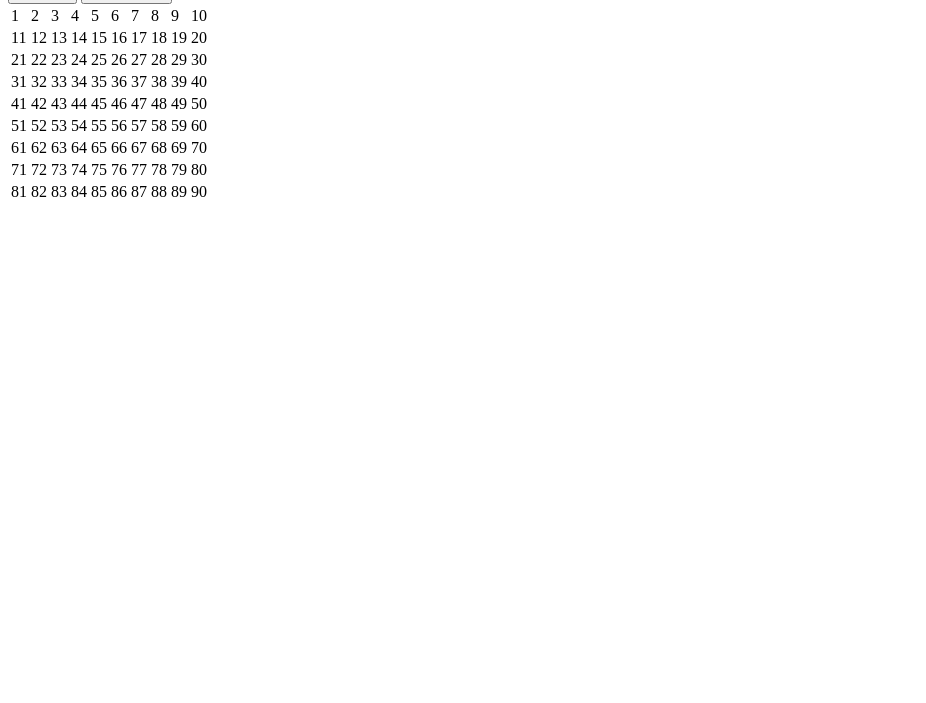
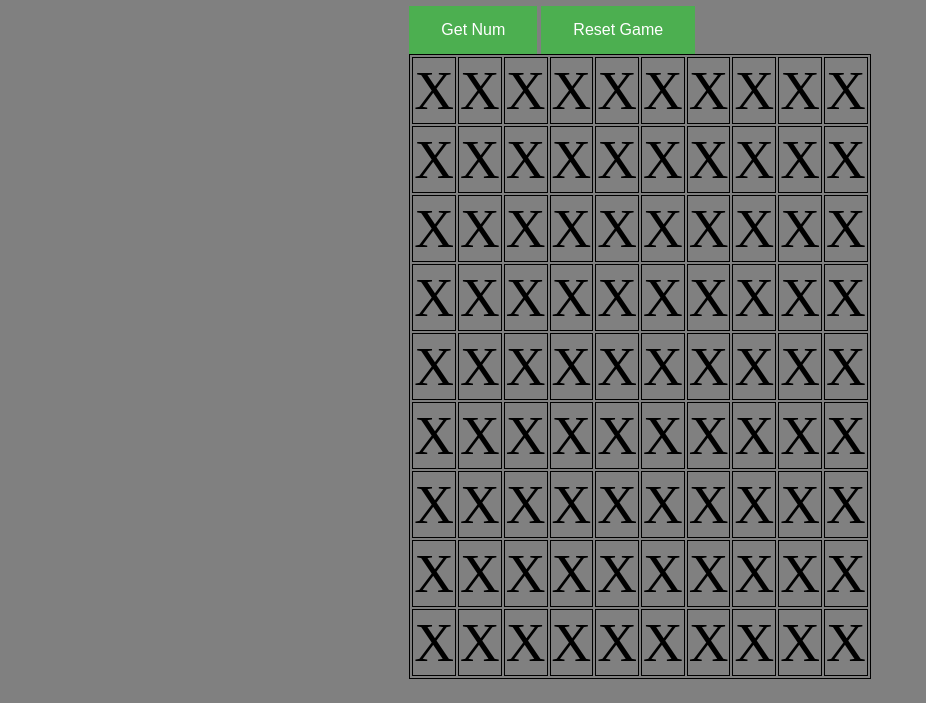
Before and after one commit to zeldox258/Tombala, a plain HTML site: page index.html in a window 1280 px wide. Shown: the part 97-800 px from the top of the page, without its empty margins (0-926 px from the left). Drawn offline with Linux system fonts and the light colour scheme.

Commit message:
Add files via upload

```diff
--- a/app.js
+++ b/app.js
@@ -12,7 +12,7 @@ function resetGame(){
 
   for(var i =1;i<91;i++){
     list.push(i);
-    document.querySelector(".a"+i).innerHTML = i;
+    document.querySelector(".a"+i).innerHTML = "X";
 
   }
 
@@ -21,7 +21,7 @@ function resetGame(){
 function getNewNum(){
   var idx = Math.floor(Math.random() * list.length);
   text.innerHTML = list[idx];
-  document.querySelector(".a"+list[idx]).innerHTML = "X";
+  document.querySelector(".a"+list[idx]).innerHTML = list[idx];
   console.log(idx);
   list.splice(idx,1);
 }
--- a/index.html
+++ b/index.html
@@ -3,6 +3,7 @@
   <head>
     <meta charset="utf-8">
     <title></title>
+    <link rel="stylesheet" href="./style.css">
   </head>
   <body>
 
@@ -13,113 +14,114 @@
 
     <table>
       <tr>
-      <td class = "a1" >1</td>
-      <td class = "a2" >2</td>
-      <td class = "a3" >3</td>
-      <td class = "a4" >4</td>
-      <td class = "a5" >5</td>
-      <td class = "a6" >6</td>
-      <td class = "a7" >7</td>
-      <td class = "a8" >8</td>
-      <td class = "a9" >9</td>
-      <td class = "a10" >10</td>
+<td class = "a1" >X</td>
+<td class = "a2" >X</td>
+<td class = "a3" >X</td>
+<td class = "a4" >X</td>
+<td class = "a5" >X</td>
+<td class = "a6" >X</td>
+<td class = "a7" >X</td>
+<td class = "a8" >X</td>
+<td class = "a9" >X</td>
+<td class = "a10" >X</td>
 </tr>
 <tr>
-      <td class = "a11" >11</td>
-      <td class = "a12" >12</td>
-      <td class = "a13" >13</td>
-      <td class = "a14" >14</td>
-      <td class = "a15" >15</td>
-      <td class = "a16" >16</td>
-      <td class = "a17" >17</td>
-      <td class = "a18" >18</td>
-      <td class = "a19" >19</td>
-      <td class = "a20" >20</td>
+<td class = "a11" >X</td>
+<td class = "a12" >X</td>
+<td class = "a13" >X</td>
+<td class = "a14" >X</td>
+<td class = "a15" >X</td>
+<td class = "a16" >X</td>
+<td class = "a17" >X</td>
+<td class = "a18" >X</td>
+<td class = "a19" >X</td>
+<td class = "a20" >X</td>
 </tr>
 <tr>
-      <td class = "a21" >21</td>
-      <td class = "a22" >22</td>
-      <td class = "a23" >23</td>
-      <td class = "a24" >24</td>
-      <td class = "a25" >25</td>
-      <td class = "a26" >26</td>
-      <td class = "a27" >27</td>
-      <td class = "a28" >28</td>
-      <td class = "a29" >29</td>
-      <td class = "a30" >30</td>
+<td class = "a21" >X</td>
+<td class = "a22" >X</td>
+<td class = "a23" >X</td>
+<td class = "a24" >X</td>
+<td class = "a25" >X</td>
+<td class = "a26" >X</td>
+<td class = "a27" >X</td>
+<td class = "a28" >X</td>
+<td class = "a29" >X</td>
+<td class = "a30" >X</td>
 </tr>
 <tr>
-      <td class = "a31" >31</td>
-      <td class = "a32" >32</td>
-      <td class = "a33" >33</td>
-      <td class = "a34" >34</td>
-      <td class = "a35" >35</td>
-      <td class = "a36" >36</td>
-      <td class = "a37" >37</td>
-      <td class = "a38" >38</td>
-      <td class = "a39" >39</td>
-      <td class = "a40" >40</td>
+<td class = "a31" >X</td>
+<td class = "a32" >X</td>
+<td class = "a33" >X</td>
+<td class = "a34" >X</td>
+<td class = "a35" >X</td>
+<td class = "a36" >X</td>
+<td class = "a37" >X</td>
+<td class = "a38" >X</td>
+<td class = "a39" >X</td>
+<td class = "a40" >X</td>
 </tr>
 <tr>
-      <td class = "a41" >41</td>
-      <td class = "a42" >42</td>
-      <td class = "a43" >43</td>
-      <td class = "a44" >44</td>
-      <td class = "a45" >45</td>
-      <td class = "a46" >46</td>
-      <td class = "a47" >47</td>
-      <td class = "a48" >48</td>
-      <td class = "a49" >49</td>
-      <td class = "a50" >50</td>
+<td class = "a41" >X</td>
+<td class = "a42" >X</td>
+<td class = "a43" >X</td>
+<td class = "a44" >X</td>
+<td class = "a45" >X</td>
+<td class = "a46" >X</td>
+<td class = "a47" >X</td>
+<td class = "a48" >X</td>
+<td class = "a49" >X</td>
+<td class = "a50" >X</td>
 </tr>
 <tr>
-      <td class = "a51" >51</td>
-      <td class = "a52" >52</td>
-      <td class = "a53" >53</td>
-      <td class = "a54" >54</td>
-      <td class = "a55" >55</td>
-      <td class = "a56" >56</td>
-      <td class = "a57" >57</td>
-      <td class = "a58" >58</td>
-      <td class = "a59" >59</td>
-      <td class = "a60" >60</td>
+<td class = "a51" >X</td>
+<td class = "a52" >X</td>
+<td class = "a53" >X</td>
+<td class = "a54" >X</td>
+<td class = "a55" >X</td>
+<td class = "a56" >X</td>
+<td class = "a57" >X</td>
+<td class = "a58" >X</td>
+<td class = "a59" >X</td>
+<td class = "a60" >X</td>
 </tr>
 <tr>
-      <td class = "a61" >61</td>
-      <td class = "a62" >62</td>
-      <td class = "a63" >63</td>
-      <td class = "a64" >64</td>
-      <td class = "a65" >65</td>
-      <td class = "a66" >66</td>
-      <td class = "a67" >67</td>
-      <td class = "a68" >68</td>
-      <td class = "a69" >69</td>
-      <td class = "a70" >70</td>
+<td class = "a61" >X</td>
+<td class = "a62" >X</td>
+<td class = "a63" >X</td>
+<td class = "a64" >X</td>
+<td class = "a65" >X</td>
+<td class = "a66" >X</td>
+<td class = "a67" >X</td>
+<td class = "a68" >X</td>
+<td class = "a69" >X</td>
+<td class = "a70" >X</td>
 </tr>
 <tr>
-      <td class = "a71" >71</td>
-      <td class = "a72" >72</td>
-      <td class = "a73" >73</td>
-      <td class = "a74" >74</td>
-      <td class = "a75" >75</td>
-      <td class = "a76" >76</td>
-      <td class = "a77" >77</td>
-      <td class = "a78" >78</td>
-      <td class = "a79" >79</td>
-      <td class = "a80" >80</td>
+<td class = "a71" >X</td>
+<td class = "a72" >X</td>
+<td class = "a73" >X</td>
+<td class = "a74" >X</td>
+<td class = "a75" >X</td>
+<td class = "a76" >X</td>
+<td class = "a77" >X</td>
+<td class = "a78" >X</td>
+<td class = "a79" >X</td>
+<td class = "a80" >X</td>
 </tr>
 <tr>
-      <td class = "a81" >81</td>
-      <td class = "a82" >82</td>
-      <td class = "a83" >83</td>
-      <td class = "a84" >84</td>
-      <td class = "a85" >85</td>
-      <td class = "a86" >86</td>
-      <td class = "a87" >87</td>
-      <td class = "a88" >88</td>
-      <td class = "a89" >89</td>
-      <td class = "a90" >90</td>
+<td class = "a81" >X</td>
+<td class = "a82" >X</td>
+<td class = "a83" >X</td>
+<td class = "a84" >X</td>
+<td class = "a85" >X</td>
+<td class = "a86" >X</td>
+<td class = "a87" >X</td>
+<td class = "a88" >X</td>
+<td class = "a89" >X</td>
+<td class = "a90" >X</td>
 </tr>
+
 
 </table>
 
--- /dev/null
+++ b/style.css
@@ -0,0 +1,38 @@
+html, body {
+    height: 100%;
+}
+
+html {
+  background-color: gray;
+    display: table;
+    margin: auto;
+}
+
+body {
+    display: table-cell;
+    vertical-align: middle;
+}
+
+table, th, td {
+  border: 1px solid black;
+  align-items: center;
+}
+
+td{
+  font-size: 55px;
+}
+h1{
+  text-align: center;
+}
+
+button {
+  vertical-align: middle;
+  background-color: #4CAF50; /* Green */
+  border: none;
+  color: white;
+  padding: 15px 32px;
+  text-align: center;
+  text-decoration: none;
+  display: inline-block;
+  font-size: 16px;
+}
```
Lines whose indentation alone changed are shown as unchanged.
